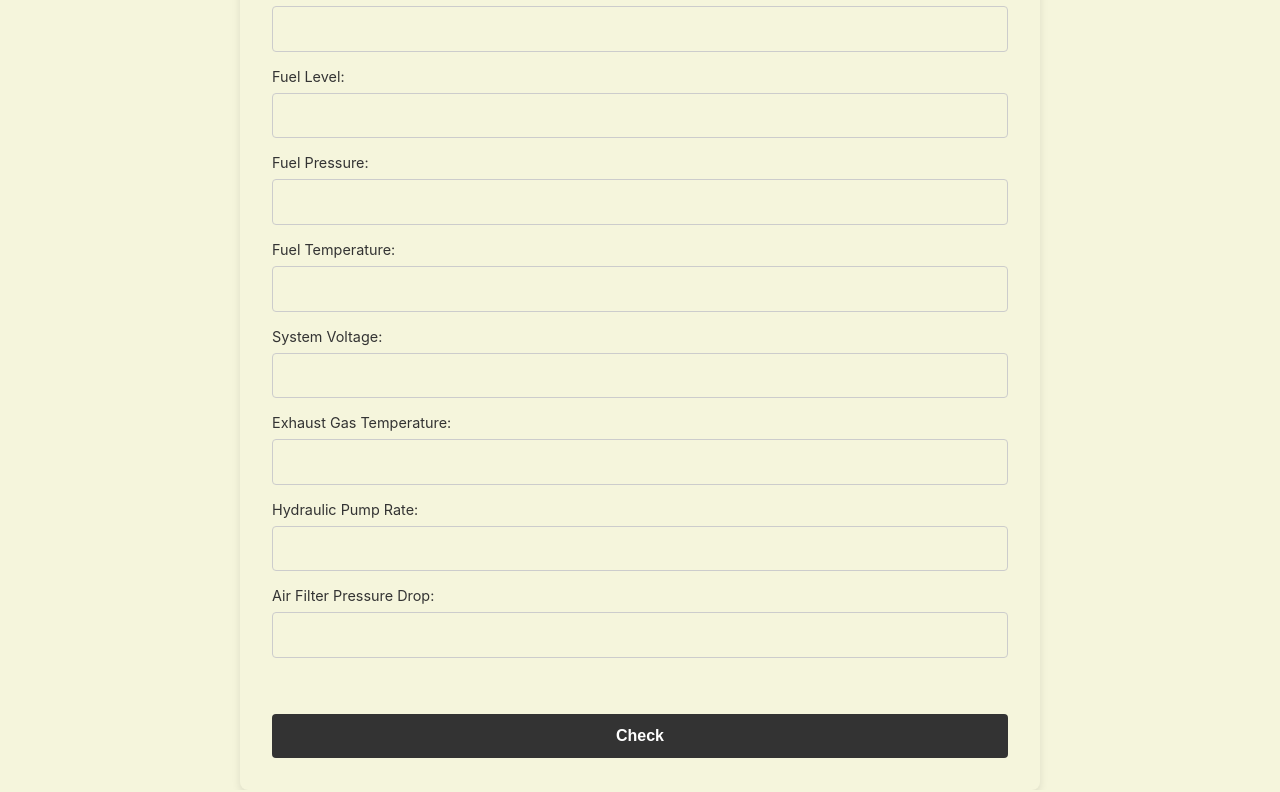
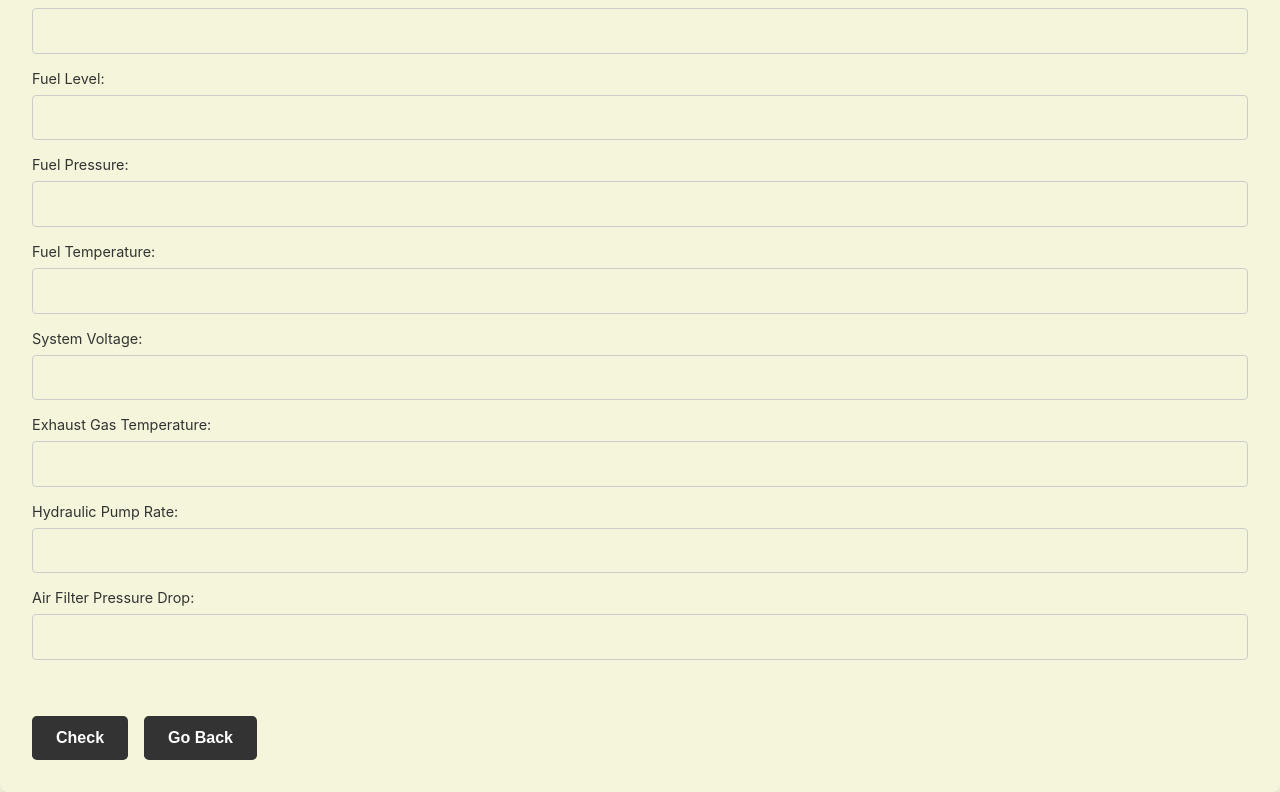
Before and after one commit to Atharva-Navghane/CaterPredict, a React (Create React App) app: page /modelwork in a window 1280 px wide. Shown: the part 884-1676 px from the top of the page. Built offline with nearby package versions, Linux system fonts and the light colour scheme.

Commit message:
modified routes for new pages

```diff
--- a/src/App.js
+++ b/src/App.js
@@ -4,6 +4,7 @@ import './App.css';
 import Header from './Components/Header';
 import ModelWork from './Components/ModelWork';
 import Homepage from './Pages/Homepage';
+import Makers from './Pages/Makers';
 
 const AppContainer = styled('div')({
   backgroundColor: 'f5f5dc',
@@ -19,6 +20,7 @@ function App() {
         <Routes>
           <Route path="/" element={<Homepage />} exact />
           <Route path="/modelwork" element={<ModelWork />} />
+          <Route path="/makers" element={<Makers />} />
         </Routes>
       </AppContainer>
     </BrowserRouter>
--- a/src/Components/ModelWork.js
+++ b/src/Components/ModelWork.js
@@ -1,4 +1,6 @@
 import React, { useState } from 'react';
+import { useNavigate } from 'react-router-dom'; // Import useNavigate
+import './ModelWork.css'; // Import the CSS file
 
 const ModelWork = () => {
   const [machine, setMachine] = useState('');
@@ -19,23 +21,29 @@ const ModelWork = () => {
     AirFilterPressureDrop: ''
   });
 
+  const navigate = useNavigate(); // Initialize useNavigate
+
   const handleSubmit = (e) => {
     e.preventDefault();
     // Handle form submission
     console.log({ machine, parameters });
   };
 
+  const handleGoBack = () => {
+    navigate('/'); // Navigate back to the homepage
+  };
+
   return (
-    <div style={styles.container}>
-      <h1 style={styles.title}>ModelWork Input Form</h1>
-      <form onSubmit={handleSubmit} style={styles.form}>
-        <div style={styles.formGroup}>
-          <label htmlFor="machine" style={styles.label}>Select Machine:</label>
+    <div className="container">
+      <h1 className="title">ModelWork Input Form</h1>
+      <form onSubmit={handleSubmit} className="form">
+        <div className="formGroup">
+          <label htmlFor="machine" className="label">Select Machine:</label>
           <select
             id="machine"
             value={machine}
             onChange={(e) => setMachine(e.target.value)}
-            style={styles.select}
+            className="select"
           >
             <option value="">Select a machine</option>
             <option value="Excavator_1">Excavator_1</option>
@@ -44,95 +52,27 @@ const ModelWork = () => {
             <option value="Asphalt_Paver_1">Asphalt_Paver_1</option>
           </select>
         </div>
-        <div style={styles.formGroup}>
-          <label style={styles.label}>Parameters:</label>
+        <div className="formGroup">
+          <label className="label">Parameters:</label>
           {Object.keys(parameters).map((param) => (
-            <div key={param} style={styles.inputGroup}>
-              <label style={styles.parameterLabel}>{param.replace(/([A-Z])/g, ' $1')}:</label>
+            <div key={param} className="inputGroup">
+              <label className="parameterLabel">{param.replace(/([A-Z])/g, ' $1')}:</label>
               <input
                 type="text"
                 value={parameters[param]}
                 onChange={(e) => setParameters({ ...parameters, [param]: e.target.value })}
-                style={styles.input}
+                className="input"
               />
             </div>
           ))}
         </div>
-        <button type="submit" style={styles.button}>Check</button>
+        <div className="buttonContainer">
+          <button type="submit" className="button">Check</button>
+          <button type="button" className="button" onClick={handleGoBack}>Go Back</button> {/* New button */}
+        </div>
       </form>
     </div>
   );
 };
 
-const styles = {
-  container: {
-    padding: '2rem',
-    backgroundColor: '#f5f5dc', // Cream white background
-    color: '#333', // Dark gray text color
-    borderRadius: '8px',
-    boxShadow: '0 4px 8px rgba(0, 0, 0, 0.1)',
-    maxWidth: '800px',
-    margin: '0 auto'
-  },
-  title: {
-    fontSize: '2rem',
-    fontWeight: 'bold',
-    marginBottom: '1.5rem',
-    textAlign: 'center',
-  },
-  form: {
-    display: 'flex',
-    flexDirection: 'column',
-  },
-  formGroup: {
-    marginBottom: '1.5rem',
-  },
-  label: {
-    fontSize: '1.1rem',
-    fontWeight: 'bold',
-    marginBottom: '0.5rem',
-    display: 'block',
-  },
-  select: {
-    width: '100%',
-    padding: '0.8rem',
-    fontSize: '1rem',
-    borderRadius: '4px',
-    border: '1px solid #ccc',
-  },
-  inputGroup: {
-    marginBottom: '1rem',
-  },
-  componentLabel: {
-    display: 'block',
-    fontSize: '1rem',
-    fontWeight: 'bold',
-    marginBottom: '0.5rem',
-  },
-  parameterLabel: {
-    display: 'block',
-    fontSize: '0.9rem',
-    marginBottom: '0.5rem',
-  },
-  input: {
-    width: '100%',
-    padding: '0.8rem',
-    fontSize: '1rem',
-    borderRadius: '4px',
-    border: '1px solid #ccc',
-  },
-  button: {
-    padding: '0.8rem 1.5rem',
-    fontSize: '1rem',
-    fontWeight: 'bold',
-    color: '#fff',
-    backgroundColor: '#333', // Dark background for the button
-    border: 'none',
-    borderRadius: '4px',
-    cursor: 'pointer',
-    marginTop: '1rem',
-    textDecoration: 'none',
-  },
-};
-
 export default ModelWork;
```
